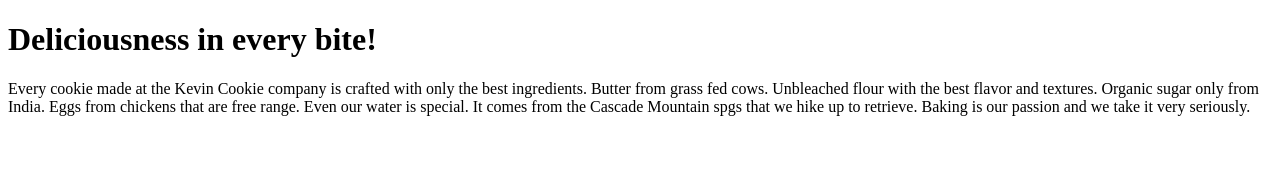
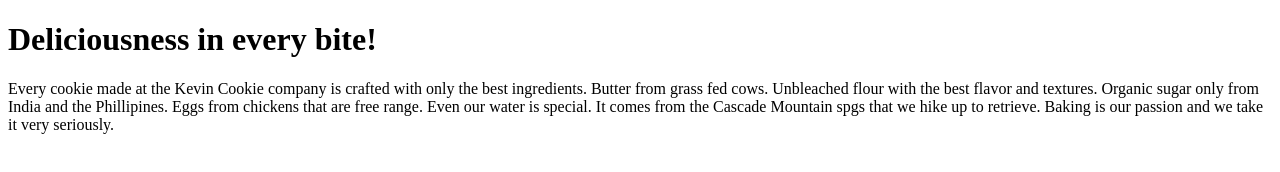
Before and after one commit to workwizz/KevinCookieCompany.com, a plain HTML site: page index.htm in a window 1280 px wide. Drawn offline with Linux system fonts and the light colour scheme.

Commit message:
Update index.htm

```diff
--- a/index.htm
+++ b/index.htm
@@ -3,7 +3,7 @@
 <body>
 
 <h1>Deliciousness in every bite!</h1>
-<p>Every cookie made at the Kevin Cookie company is crafted with only the best ingredients. Butter from grass fed cows. Unbleached flour with the best flavor and textures. Organic sugar only from India. Eggs from chickens that are free range. Even our water is special. It comes from the Cascade Mountain spgs that we hike up to retrieve. Baking is our passion and we take it very seriously.</p>
+<p>Every cookie made at the Kevin Cookie company is crafted with only the best ingredients. Butter from grass fed cows. Unbleached flour with the best flavor and textures. Organic sugar only from India and the Phillipines. Eggs from chickens that are free range. Even our water is special. It comes from the Cascade Mountain spgs that we hike up to retrieve. Baking is our passion and we take it very seriously.</p>
 
 </body>
 </html>
```
